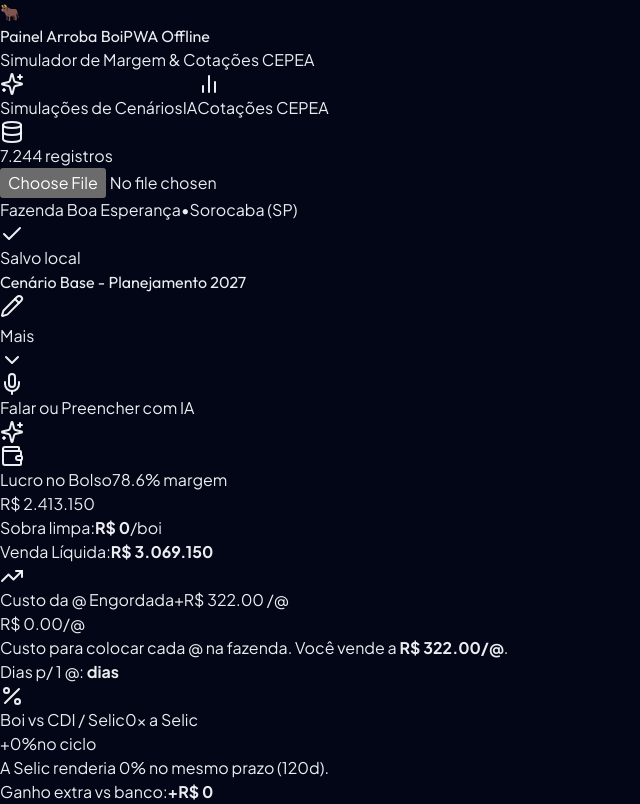
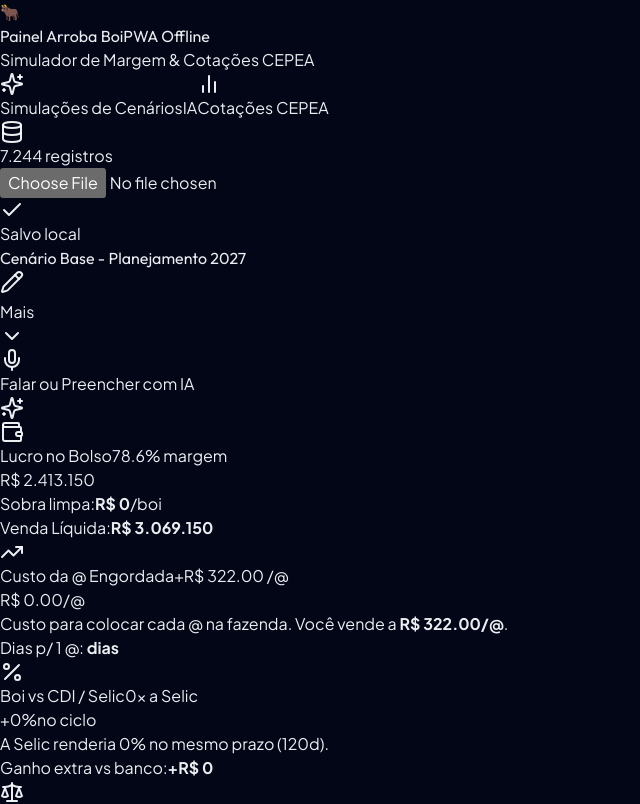
Before and after one commit to felipelions/painel-arroba-boi, a Next.js app: page / in a window 1280 px wide. Shown: the top 804 px of the page, without its empty margins (0-640 px from the left). Built offline with nearby package versions, Linux system fonts and the light colour scheme.

Commit message:
fix: remove subheader FAZENDA BOA ESPERANCA from simulation view header

```diff
--- a/src/components/simulacoes/SimulacaoCenáriosView.tsx
+++ b/src/components/simulacoes/SimulacaoCenáriosView.tsx
@@ -452,14 +452,8 @@
       {/* 1. TOPO: Título, Fazenda e Ações Didáticas */}
       <div className="bg-slate-900 border border-slate-800 rounded-3xl p-4 sm:p-5 shadow-xl space-y-3">
 
-        {/* Linha 1: Identificação da Fazenda & Status de Salvamento */}
-        <div className="flex items-center justify-between text-[11px] text-slate-400">
-          <div className="flex items-center gap-2 font-medium">
-            <span className="w-2 h-2 rounded-full bg-emerald-400 animate-pulse" />
-            <span className="text-emerald-400 font-bold uppercase">{f.nome}</span>
-            <span>•</span>
-            <span>{f.municipio} ({f.estado})</span>
-          </div>
+        {/* Linha 1: Status de Salvamento */}
+        <div className="flex items-center justify-end text-[11px] text-slate-400">
           <div className="flex items-center gap-1.5 text-[11px] text-slate-500">
             {saveStatus === 'salvando' ? (
               <span className="text-amber-400 font-medium">Salvando...</span>
```
